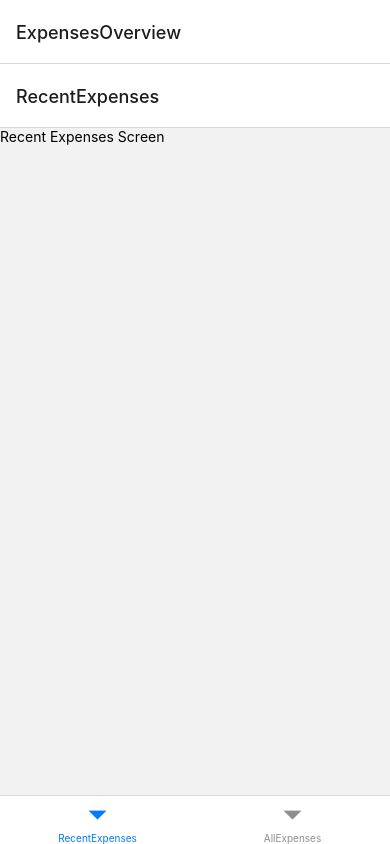
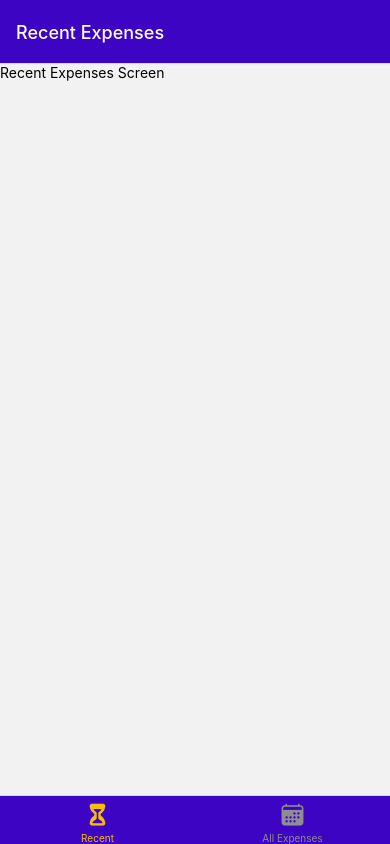
Before and after one commit to krutulkamil/expense-tracker-native, a React Native app: screen /ExpensesOverview in a window 390 px wide. Built offline with nearby package versions, Linux system fonts and the light colour scheme.

Commit message:
bottom tabs configuration & styling

```diff
--- a/App.tsx
+++ b/App.tsx
@@ -3,28 +3,10 @@ import { StatusBar } from 'expo-status-bar';
 import { NavigationContainer } from "@react-navigation/native";
 import { RootStackParamList } from "./types";
 import { createNativeStackNavigator } from "@react-navigation/native-stack";
-import { createBottomTabNavigator } from "@react-navigation/bottom-tabs";
 import ManageExpense from "./screens/ManageExpense";
-import RecentExpenses from "./screens/RecentExpenses";
-import AllExpenses from "./screens/AllExpenses";
+import ExpensesOverview from "./components/navigation/ExpensesOverview";
 
 const Stack = createNativeStackNavigator<RootStackParamList>();
-const BottomTabs = createBottomTabNavigator<RootStackParamList>();
-
-const ExpensesOverview = () => {
-    return (
-        <BottomTabs.Navigator>
-            <BottomTabs.Screen
-                name="RecentExpenses"
-                component={RecentExpenses}
-            />
-            <BottomTabs.Screen
-                name="AllExpenses"
-                component={AllExpenses}
-            />
-        </BottomTabs.Navigator>
-    );
-};
 
 const App: FunctionComponent = () => {
     return (
@@ -35,6 +17,9 @@ const App: FunctionComponent = () => {
                     <Stack.Screen
                         name="ExpensesOverview"
                         component={ExpensesOverview}
+                        options={{
+                            headerShown: false
+                        }}
                     />
                     <Stack.Screen
                         name="ManageExpense"
--- /dev/null
+++ b/components/navigation/ExpensesOverview.tsx
@@ -0,0 +1,46 @@
+import { createBottomTabNavigator } from "@react-navigation/bottom-tabs";
+import { Ionicons } from "@expo/vector-icons";
+import RecentExpenses from "../../screens/RecentExpenses";
+import AllExpenses from "../../screens/AllExpenses";
+import { GlobalStyles } from "../../constants/styles";
+import { RootStackParamList } from "../../types";
+
+const BottomTabs = createBottomTabNavigator<RootStackParamList>();
+
+const ExpensesOverview = () => {
+    return (
+        <BottomTabs.Navigator
+            screenOptions={{
+                headerStyle: { backgroundColor: GlobalStyles.colors.primary500 },
+                headerTintColor: "white",
+                tabBarStyle: { backgroundColor: GlobalStyles.colors.primary500 },
+                tabBarActiveTintColor: GlobalStyles.colors.accent500
+            }}
+        >
+            <BottomTabs.Screen
+                name="RecentExpenses"
+                component={RecentExpenses}
+                options={{
+                    title: "Recent Expenses",
+                    tabBarLabel: "Recent",
+                    tabBarIcon: ({ color, size }) => (
+                        <Ionicons name="hourglass" size={size} color={color}/>
+                    )
+                }}
+            />
+            <BottomTabs.Screen
+                name="AllExpenses"
+                component={AllExpenses}
+                options={{
+                    title: "All Expenses",
+                    tabBarLabel: "All Expenses",
+                    tabBarIcon: ({ color, size }) => (
+                        <Ionicons name="calendar" size={size} color={color}/>
+                    )
+                }}
+            />
+        </BottomTabs.Navigator>
+    );
+};
+
+export default ExpensesOverview;
--- /dev/null
+++ b/constants/styles.ts
@@ -0,0 +1,16 @@
+export const GlobalStyles = {
+    colors: {
+        primary50: '#e4d9fd',
+        primary100: '#c6affc',
+        primary200: '#a281f0',
+        primary400: '#5721d4',
+        primary500: '#3e04c3',
+        primary700: '#2d0689',
+        primary800: '#200364',
+        accent500: '#f7bc0c',
+        error50: '#fcc4e4',
+        error500: '#9b095c',
+        gray500: '#39324a',
+        gray700: '#221c30',
+    },
+};
```
